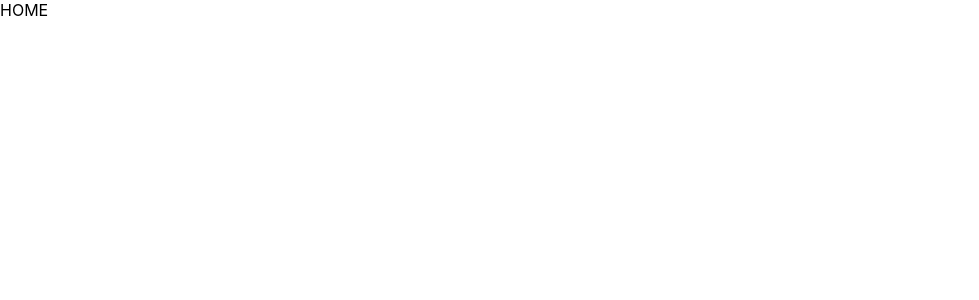
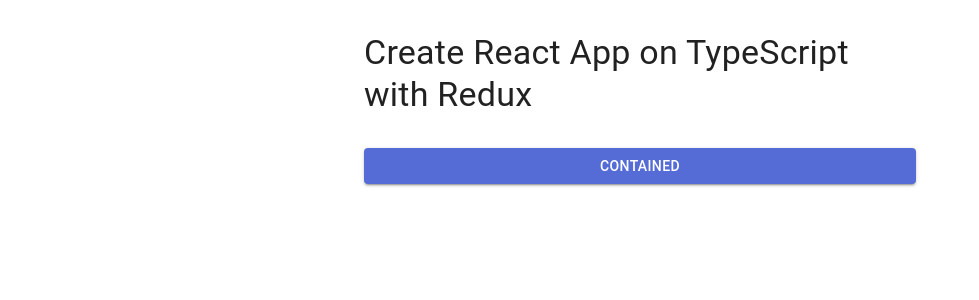
Before and after one commit to studiousdoston/burak-react, a React (Create React App) app: page / in a window 1280 px wide. Shown: the top 300 px of the page, without its empty margins (0-979 px from the left). Built offline with nearby package versions, Linux system fonts and the light colour scheme.

Commit message:
feat: MUI standard integration

```diff
--- a/package.json
+++ b/package.json
@@ -12,6 +12,7 @@
     "@testing-library/user-event": "^7.2.1",
     "react": "^18.2.0",
     "react-dom": "^18.0.0",
+    "react-is": "18.2.0",
     "react-redux": "8",
     "react-scripts": "5.0.0",
     "typescript": "~4.1.5",
@@ -46,5 +47,8 @@
       "last 1 firefox version",
       "last 1 safari version"
     ]
+  },
+  "resolutions": {
+    "react-is": "^18.2.0"
   }
 }
--- a/src/app/App.tsx
+++ b/src/app/App.tsx
@@ -1,8 +1,19 @@
 import React from "react";
 import "../css/app.css";
+import { Container, Stack, Typography, Box, Button } from "@mui/material";
 
 function App() {
-  return <div>HOME</div>;
+  return (
+    <Container maxWidth="sm">
+      <Stack direction={"column"}>
+        <Box sx={{ my: 4 }}>
+          <Typography variant="h4" component={"h4"}>
+            Create React App on TypeScript with Redux
+          </Typography>
+        </Box>
+        <Button variant="contained">Contained</Button>
+      </Stack>
+    </Container>
+  );
 }
-
 export default App;
--- a/src/index.tsx
+++ b/src/index.tsx
@@ -4,15 +4,21 @@
 import { store } from "./app/store";
 import App from "./app/App";
 import reportWebVitals from "./reportWebVitals";
+import { ThemeProvider } from "@mui/material/styles";
+import CssBaseline from "@mui/material/CssBaseline";
+import theme from "./theme";
 import "./css/index.css";
 
 ReactDOM.render(
   <React.StrictMode>
     <Provider store={store}>
-      <App />
+      <ThemeProvider theme={theme}>
+        <CssBaseline />
+        <App />
+      </ThemeProvider>
     </Provider>
   </React.StrictMode>,
-  document.getElementById("root")
+  document.getElementById("root"),
 );
 
 // If you want to start measuring performance in your app, pass a function
--- /dev/null
+++ b/src/theme.ts
@@ -0,0 +1,20 @@
+import { createTheme } from "@mui/material/styles";
+import { red } from "@mui/material/colors";
+
+// Create a theme instance.
+const theme = createTheme({
+  cssVariables: true,
+  palette: {
+    primary: {
+      main: "#556cd6",
+    },
+    secondary: {
+      main: "#19857b",
+    },
+    error: {
+      main: red.A400,
+    },
+  },
+});
+
+export default theme;
```
Also changed, not shown: 1 other file (tests, documents, lock files or other folders).
